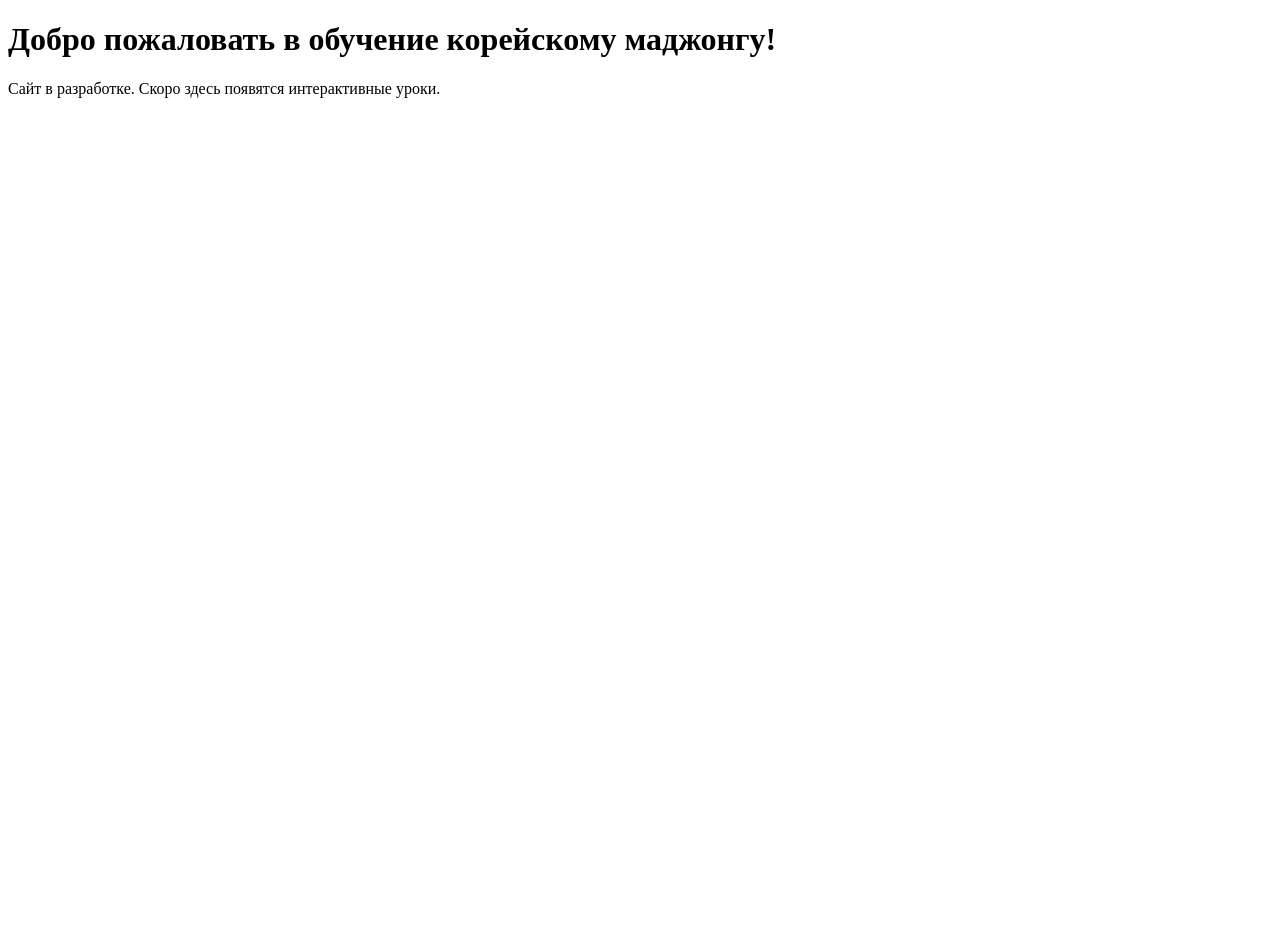
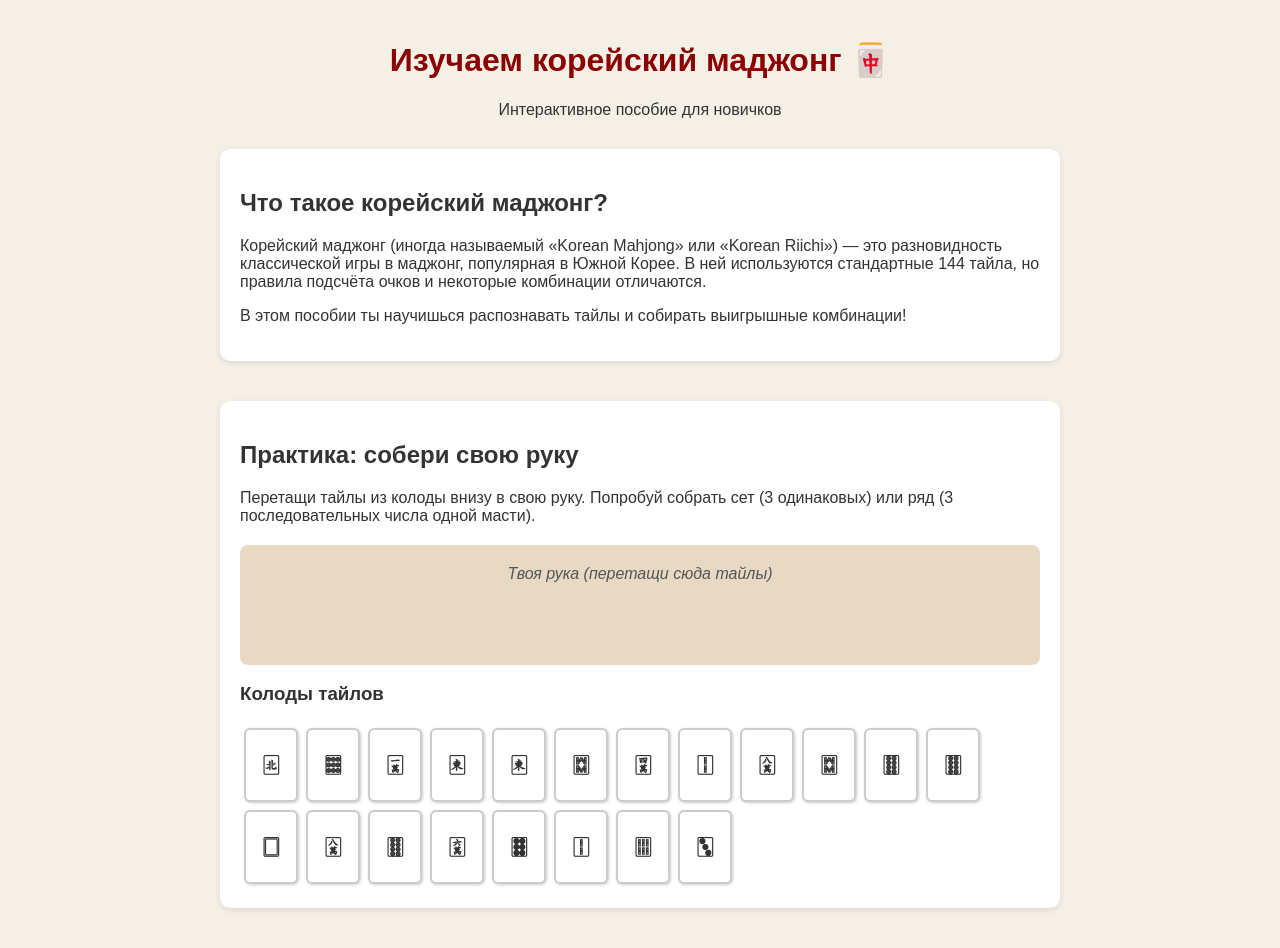
Before and after one commit to sakhbanana/mahjong-learn, a plain HTML site: page index.html in a window 1280 px wide. Before the commit the page ends 800 px from the top, so only its background shows below. Drawn offline with Linux system fonts and the light colour scheme.

Commit message:
Update index.html

```diff
--- a/index.html
+++ b/index.html
@@ -1,13 +1,167 @@
 <!DOCTYPE html>
 <html lang="ru">
 <head>
-  <meta charset="UTF-8">
-  <title>Mahjong Learn – Корейский маджонг</title>
-  <link rel="stylesheet" href="style.css">
+  <meta charset="UTF-8" />
+  <meta name="viewport" content="width=device-width, initial-scale=1.0"/>
+  <title>Учим корейский маджонг</title>
+  <style>
+    /* Базовые стили */
+    body {
+      font-family: Arial, sans-serif;
+      background-color: #f5f0e6;
+      margin: 0;
+      padding: 20px;
+      color: #333;
+    }
+
+    header {
+      text-align: center;
+      margin-bottom: 30px;
+    }
+
+    h1 {
+      color: #8b0000;
+    }
+
+    .section {
+      max-width: 800px;
+      margin: 0 auto 40px;
+      background: white;
+      padding: 20px;
+      border-radius: 10px;
+      box-shadow: 0 2px 6px rgba(0,0,0,0.1);
+    }
+
+    /* Стили для тайлов */
+    .tile {
+      width: 50px;
+      height: 70px;
+      background: #fff;
+      border: 2px solid #ccc;
+      border-radius: 6px;
+      display: inline-flex;
+      align-items: center;
+      justify-content: center;
+      font-size: 20px;
+      font-weight: bold;
+      margin: 4px;
+      cursor: grab;
+      user-select: none;
+      box-shadow: 1px 1px 3px rgba(0,0,0,0.2);
+    }
+
+    .tile.dragging {
+      opacity: 0.6;
+      cursor: grabbing;
+    }
+
+    .hand {
+      min-height: 100px;
+      background: #e8d9c5;
+      padding: 10px;
+      border-radius: 8px;
+      margin-top: 20px;
+      text-align: center;
+    }
+
+    .instructions {
+      font-style: italic;
+      color: #555;
+      margin-top: 10px;
+    }
+  </style>
 </head>
 <body>
-  <h1>Добро пожаловать в обучение корейскому маджонгу!</h1>
-  <p>Сайт в разработке. Скоро здесь появятся интерактивные уроки.</p>
-  <script src="main.js"></script>
+  <header>
+    <h1>Изучаем корейский маджонг 🀄</h1>
+    <p>Интерактивное пособие для новичков</p>
+  </header>
+
+  <main>
+    <section class="section">
+      <h2>Что такое корейский маджонг?</h2>
+      <p>
+        Корейский маджонг (иногда называемый «Korean Mahjong» или «Korean Riichi») — это разновидность классической игры в маджонг,
+        популярная в Южной Корее. В ней используются стандартные 144 тайла, но правила подсчёта очков и некоторые комбинации отличаются.
+      </p>
+      <p>В этом пособии ты научишься распознавать тайлы и собирать выигрышные комбинации!</p>
+    </section>
+
+    <section class="section">
+      <h2>Практика: собери свою руку</h2>
+      <p>Перетащи тайлы из колоды внизу в свою руку. Попробуй собрать сет (3 одинаковых) или ряд (3 последовательных числа одной масти).</p>
+
+      <div class="hand" id="player-hand">
+        <!-- Сюда будут перетаскиваться тайлы -->
+        <div class="instructions">Твоя рука (перетащи сюда тайлы)</div>
+      </div>
+
+      <h3>Колоды тайлов</h3>
+      <div id="tiles-bank">
+        <!-- Тайлы будут генерироваться скриптом -->
+      </div>
+    </section>
+  </main>
+
+  <script>
+    // Простой набор тайлов для демонстрации (корейский маджонг использует те же базовые тайлы)
+    const tileSymbols = [
+      '🀇', '🀈', '🀉', '🀊', '🀋', '🀌', '🀍', '🀎', '🀏', // Кружки (dots)
+      '🀙', '🀚', '🀛', '🀜', '🀝', '🀞', '🀟', '🀠', '🀡', // Бамбуки (bamboo)
+      '🀐', '🀑', '🀒', '🀓', '🀔', '🀕', '🀖', '🀗', '🀘', // Характеры (characters)
+      '🀀', '🀁', '🀂', '🀃',                         // Ветра
+      '🀆', '🀅'                                     // Драконы
+    ];
+
+    const tilesBank = document.getElementById('tiles-bank');
+    const playerHand = document.getElementById('player-hand');
+
+    // Генерируем 20 случайных тайлов
+    for (let i = 0; i < 20; i++) {
+      const tile = document.createElement('div');
+      tile.className = 'tile';
+      tile.textContent = tileSymbols[Math.floor(Math.random() * tileSymbols.length)];
+      tile.draggable = true;
+
+      tile.addEventListener('dragstart', (e) => {
+        e.dataTransfer.setData('text/plain', tile.textContent);
+        tile.classList.add('dragging');
+      });
+
+      tile.addEventListener('dragend', () => {
+        tile.classList.remove('dragging');
+      });
+
+      tilesBank.appendChild(tile);
+    }
+
+    // Настройка зоны для перетаскивания
+    playerHand.addEventListener('dragover', (e) => {
+      e.preventDefault(); // Разрешаем drop
+    });
+
+    playerHand.addEventListener('drop', (e) => {
+      e.preventDefault();
+      const tileChar = e.dataTransfer.getData('text/plain');
+
+      // Создаём новый тайл в руке
+      const newTile = document.createElement('div');
+      newTile.className = 'tile';
+      newTile.textContent = tileChar;
+      newTile.draggable = true;
+
+      // Можно добавить возможность убирать из руки (опционально)
+      newTile.addEventListener('click', () => {
+        newTile.remove();
+      });
+
+      // Убираем подсказку, если это первый тайл
+      if (playerHand.querySelector('.instructions')) {
+        playerHand.querySelector('.instructions').remove();
+      }
+
+      playerHand.appendChild(newTile);
+    });
+  </script>
 </body>
 </html>
```
